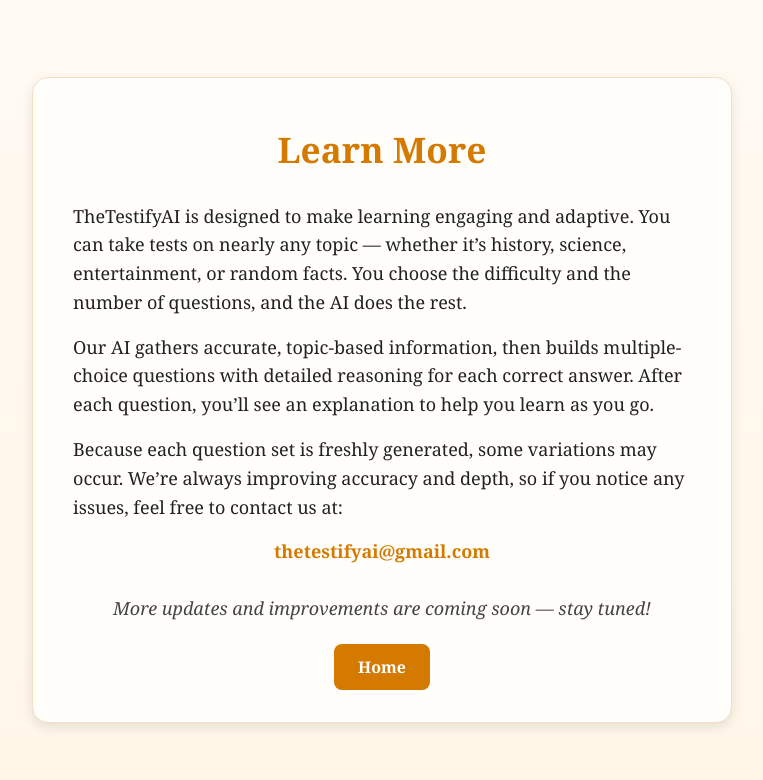
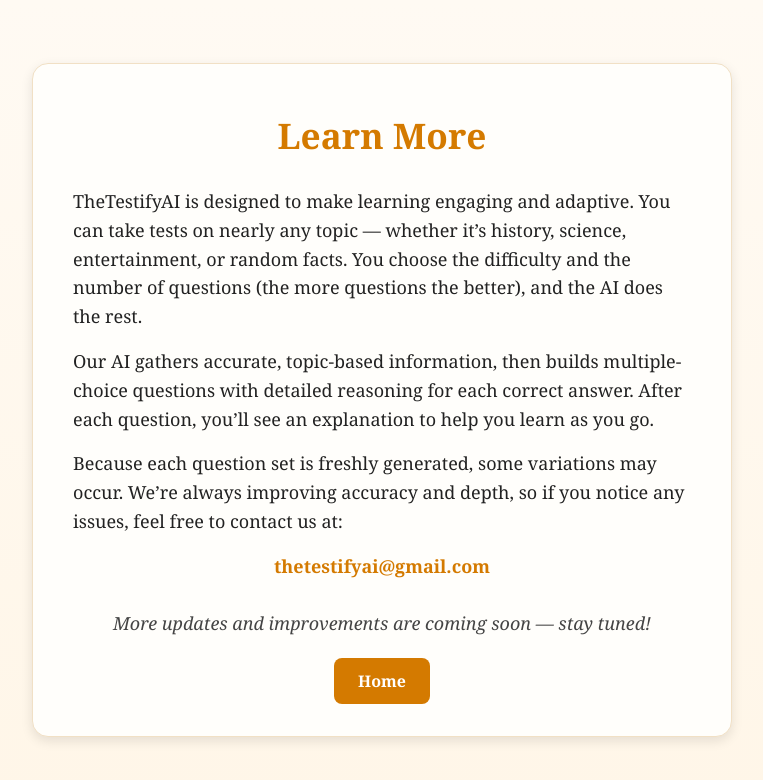
Before and after one commit to christensenandrew455-cell/Testifyai, a Next.js app: page /learn in a window 1280 px wide. Shown: the top 780 px of the page, without its empty margins (258-1021 px from the left). Built offline with nearby package versions, Linux system fonts and the light colour scheme.

Commit message:
Update page.js

```diff
--- a/app/learn/page.js
+++ b/app/learn/page.js
@@ -43,7 +43,8 @@ export default function LearnPage() {
           TheTestifyAI is designed to make learning engaging and adaptive.
           You can take tests on nearly any topic — whether it’s history,
           science, entertainment, or random facts. You choose the difficulty
-          and the number of questions, and the AI does the rest.
+          and the number of questions (the more questions the better),
+          and the AI does the rest.
         </p>
 
         <p style={{ marginBottom: "16px", color: "#222" }}>
```
